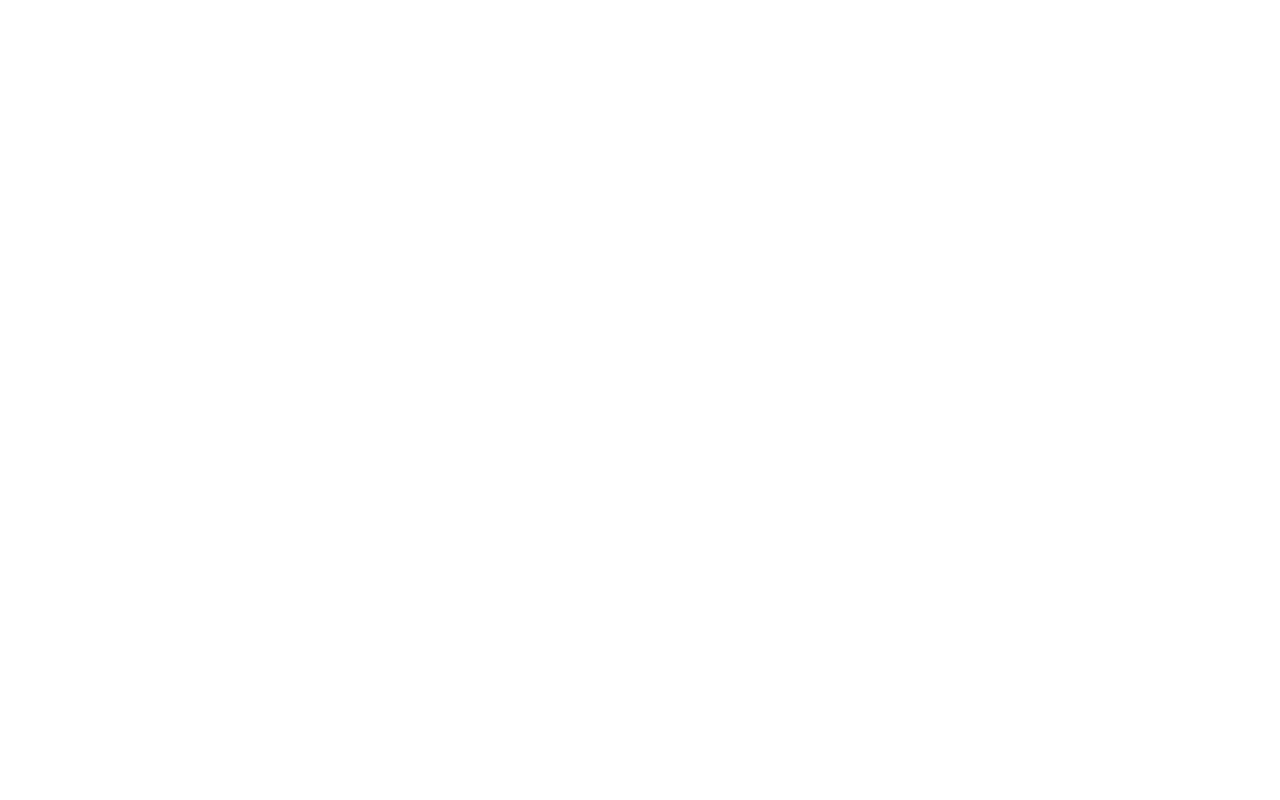
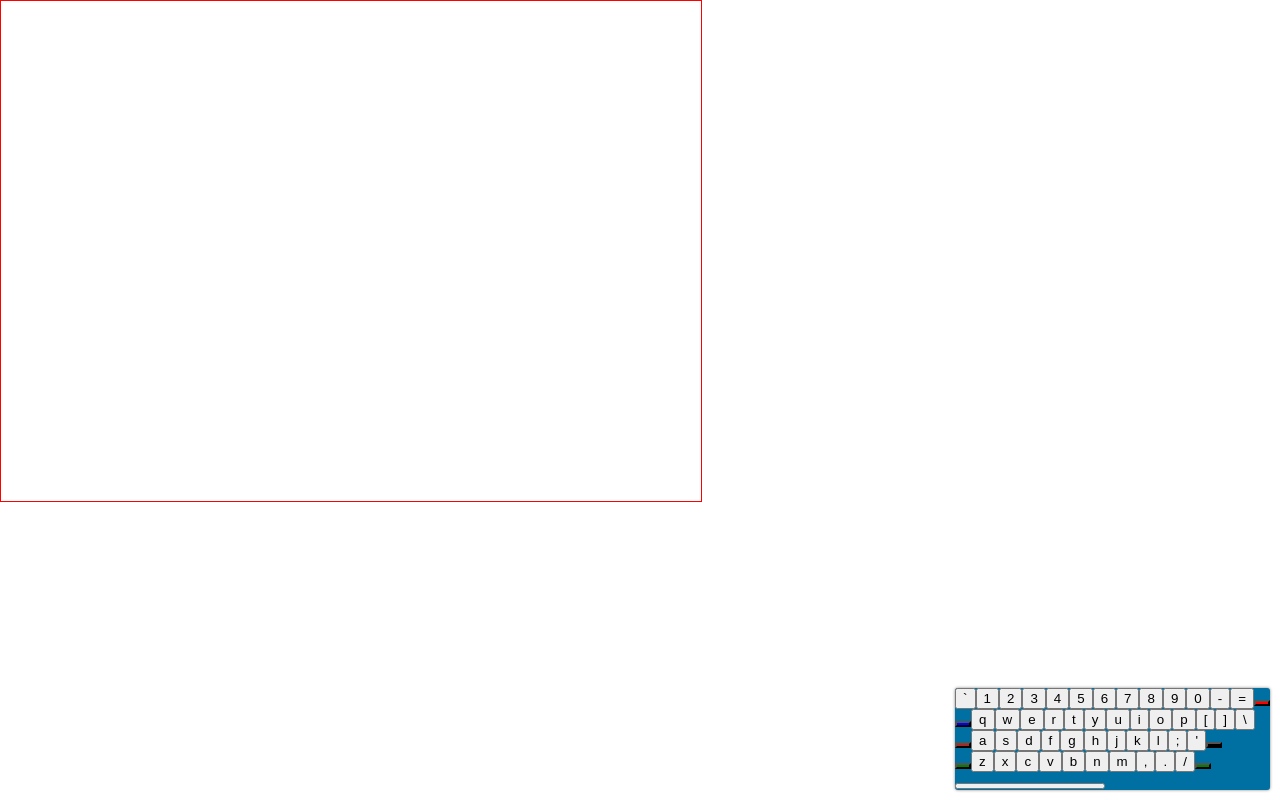
Before and after one commit to hawkgs/jqKeyboard, a website: page development/index.html in a window 1280 px wide. Drawn offline with nearby package versions, Linux system fonts and the light colour scheme.

Commit message:
Implemented keyboard visualization
- An early version of keyboard (just the layout)
- Added drag functionality and possibility for custom containment (the
default bounds are determined by window size)

```diff
--- a/development/css/jqkeyboard.css
+++ b/development/css/jqkeyboard.css
@@ -0,0 +1,34 @@
+#jq-keyboard {
+    position: absolute;
+    width: auto;
+    height: auto;
+    bottom: 10px;
+    right: 10px;
+    box-shadow: 0 0 3px 0 rgba(0, 0, 0, 0.5);
+    border-radius: 3px;
+    background: #0070a3;
+}
+
+#jq-keyboard .jqk-btn.space {
+    width: 150px;
+}
+
+#jq-keyboard .jqk-btn.backspace {
+    background: red;
+}
+
+#jq-keyboard .jqk-btn.tab {
+    background: blue;
+}
+
+#jq-keyboard .jqk-btn.shift {
+    background: green;
+}
+
+#jq-keyboard .jqk-btn.capslock {
+    background: brown;
+}
+
+#jq-keyboard .jqk-btn.enter {
+    background: #000000;
+}
--- a/development/css/style.css
+++ b/development/css/style.css
@@ -2,3 +2,9 @@ body {
     font-family: Arial, Helvetica, sans-serif;
     margin: 0;
 }
+
+#test-cont {
+    width: 700px;
+    height: 500px;
+    border: 1px solid red;
+}
--- a/development/index.html
+++ b/development/index.html
@@ -6,9 +6,20 @@
     <link rel="stylesheet" href="css/style.css" />
     <link rel="stylesheet" href="css/jqkeyboard.css" />
     <script type="text/javascript" src="libs/jquery/dist/jquery.min.js"></script>
+    <script type="text/javascript" src="libs/jquery-ui/jquery-ui.min.js"></script>
     <script type="text/javascript" src="scripts/jqkeyboard.js"></script>
+    <script type="text/javascript" src="scripts/jqk.layout.en.js"></script>
+    <script type="text/javascript">
+        $(function () {
+           "use strict";
+
+            jqKeyboard.init({
+                //containment: "#test-cont"
+            });
+        });
+    </script>
 </head>
 <body>
-
+    <div id="test-cont"></div>
 </body>
 </html>
--- /dev/null
+++ b/development/scripts/jqk.layout.en.js
@@ -0,0 +1,8 @@
+jqKeyboard.layouts = [{
+    lang: "en",
+    layout: ["`|~ 1|! 2|@ 3|# 4|$ 5|% 6|^ 7|& 8|* 9|( 0|) -|_ =|+ <<backspace>>",
+            "<<tab>> q w e r t y u i o p [|{ ]|} \\||",
+            "<<capslock>> a s d f g h j k l ;|: '|\" <<enter>>",
+            "<<shift>> z x c v b n m , . / <<shift>>",
+            "<<space>>"]
+}];
--- a/development/scripts/jqkeyboard.js
+++ b/development/scripts/jqkeyboard.js
@@ -1,7 +1,144 @@
-(function($) {
+var jqKeyboard = (function($) {
     "use strict";
 
-    $.fn.jqKeyboard = function() {
+    var CUST_CONT_START_OFFSET = 10,
+        NORM_BTN_CLASS = "normal",
+        SHFT_BTN_CLASS = "shift-b",
+        SPEC_BTN_CLASS = "special",
+        BUTTON_CLASS = "jqk-btn",
+        BASE_ID = "jq-keyboard",
+        CONT_START_POINT = 0,
+        LAYOUTS_LIMIT = 3,
+        visualization = {},
+        core = {};
 
+    visualization.createBase = function() {
+        var containment,
+            contDefaultX,
+            contDefaultY;
+
+        this.$base = $("<div>").attr("id", BASE_ID);
+        this.createLayout();
+
+        $("body").append(this.$base);
+
+        if (core.options && core.options.containment) {
+            containment = $(core.options.containment);
+            visualization.setBaseDefaultPos(containment.width(), containment.height());
+        } else {
+            contDefaultX = $(window).outerWidth() - this.$base.outerWidth();
+            contDefaultY = $(window).outerHeight() - this.$base.outerHeight();
+
+            containment = [CONT_START_POINT, CONT_START_POINT, contDefaultX, contDefaultY];
+
+            this.maintainContainment();
+        }
+
+        this.$base.draggable({
+            containment: containment,
+            cursor: "move"
+        });
+    };
+
+    visualization.maintainContainment = function() {
+        var resizeTimer;
+
+        $(window).resize(function() {
+            clearTimeout(resizeTimer);
+
+            resizeTimer = setTimeout(function() {
+                var contDefaultX = $(window).outerWidth() - visualization.$base.outerWidth(),
+                    contDefaultY = $(window).outerHeight() - visualization.$base.outerHeight(),
+                    updatedContainment = [CONT_START_POINT, CONT_START_POINT, contDefaultX, contDefaultY];
+
+                visualization.$base.draggable("option", "containment", updatedContainment);
+            }, 100);
+        });
+    };
+
+    visualization.setBaseDefaultPos = function(x, y) {
+        this.$base.css({
+            top: x - this.$base.outerWidth() - CUST_CONT_START_OFFSET,
+            left: y - this.$base.outerHeight() - CUST_CONT_START_OFFSET
+        });
+    };
+
+    visualization.createLayout = function() {
+        var layoutsNum = jqKeyboard.layouts.length,
+            layoutObj,
+            i;
+
+        for (i = 0; i < layoutsNum && i < LAYOUTS_LIMIT; i += 1) {
+            layoutObj = jqKeyboard.layouts[i];
+            this.createButtons(layoutObj.layout);
+        }
+
+        // TODO: Remove after testing
+        $(document).on("click", "button.jqk-btn", function () {
+            console.log($(this).data("val"));
+        });
+    };
+
+    visualization.createButtons = function(layout) {
+        var $row,
+            $button,
+            buttons,
+            button,
+            i, j;
+
+        for (i = 0; i < layout.length; i += 1) {
+            $row = $("<div>");
+            buttons = layout[i].split(" ");
+
+            for (j = 0; j < buttons.length; j += 1) {
+                $button = $("<button>").addClass(BUTTON_CLASS);
+                button = buttons[j];
+
+                if (button.length === 1) {
+                    $button.addClass(NORM_BTN_CLASS).data("val", button).html(button);
+                } else if (button.length === 3) {
+                    $button.addClass(SHFT_BTN_CLASS).data("val", { norm: button[0], shift: button[2] }).html(button[0]);
+                } else if (button.indexOf("<<") !== -1 && button.indexOf(">>") !== -1) {
+                    $button = this.createSpecialBtn($button, button);
+                }
+
+                $row.append($button);
+            }
+
+            this.$base.append($row);
+        }
+    };
+
+    visualization.createSpecialBtn = function($button, button) {
+        var buttonStr = button.replace("<<", "").replace(">>", "");
+
+        $button.addClass(SPEC_BTN_CLASS);
+
+        if (buttonStr === "space") {
+            $button.data("val", " ").addClass("space");
+        } else {
+            $button.data("oprt", buttonStr).addClass(buttonStr);
+        }
+
+        return $button;
+    };
+
+    visualization.build = function() {
+        this.createBase();
+    };
+
+    core.init = function(options) {
+        if (!jqKeyboard.layouts) {
+            console.error("jqKeyboard: The keyboard layout configuration file hasn't been loaded.");
+            return;
+        }
+
+        core.options = options;
+
+        visualization.build();
+    };
+
+    return {
+        init: core.init
     };
 }(jQuery));
```
Also changed, not shown: bower.json (added, +22 -0 lines), 1 other file.
